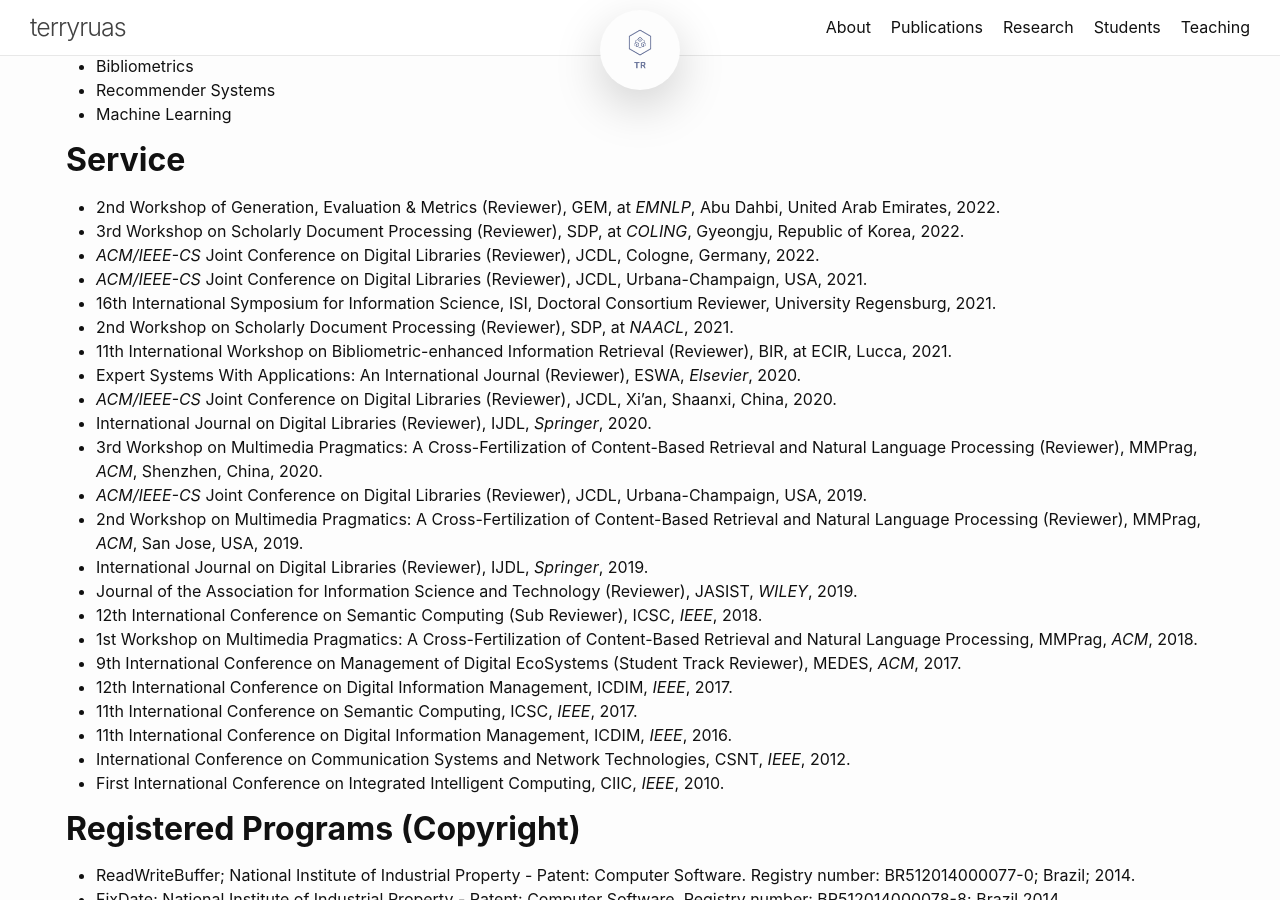
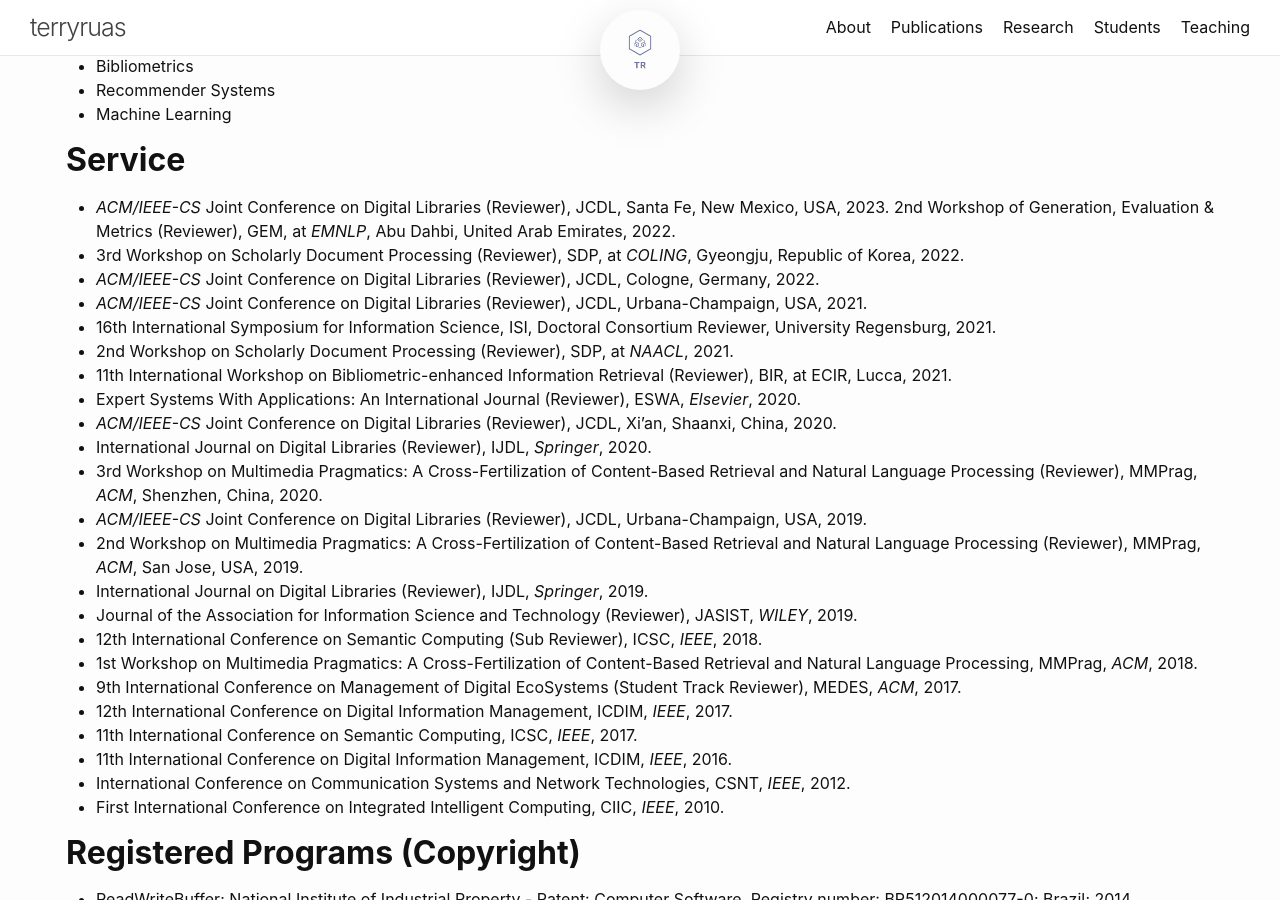
Before and after one commit to truas/truas, a Jekyll site: the page built from research.md, in a window 1280 px wide and 900 px high, scrolled down 529 px. Built offline with Jekyll 4.4.1, drawn with Linux system fonts in a browser that asks for light colours.

Commit message:
new service

```diff
--- a/research.md
+++ b/research.md
@@ -26,7 +26,8 @@ My research interest is the result of an overlap between natural language proces
 
 
 ## **Service**
-- 2nd Workshop of Generation, Evaluation & Metrics (Reviewer), GEM, at *EMNLP*, Abu Dahbi, United Arab Emirates, 2022.
+- *ACM/IEEE-CS* Joint Conference on Digital Libraries (Reviewer), JCDL, Santa Fe, New Mexico, USA, 2023.
+2nd Workshop of Generation, Evaluation & Metrics (Reviewer), GEM, at *EMNLP*, Abu Dahbi, United Arab Emirates, 2022.
 - 3rd Workshop on Scholarly Document Processing (Reviewer), SDP, at *COLING*, Gyeongju, Republic of Korea, 2022.
 - *ACM/IEEE-CS* Joint Conference on Digital Libraries (Reviewer), JCDL, Cologne, Germany, 2022.
 - *ACM/IEEE-CS* Joint Conference on Digital Libraries (Reviewer), JCDL, Urbana-Champaign, USA, 2021.
```
